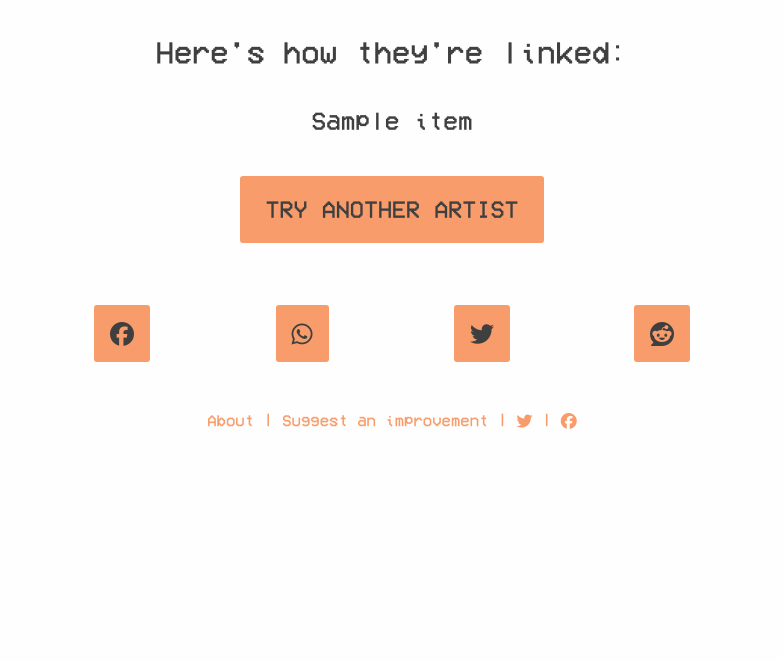
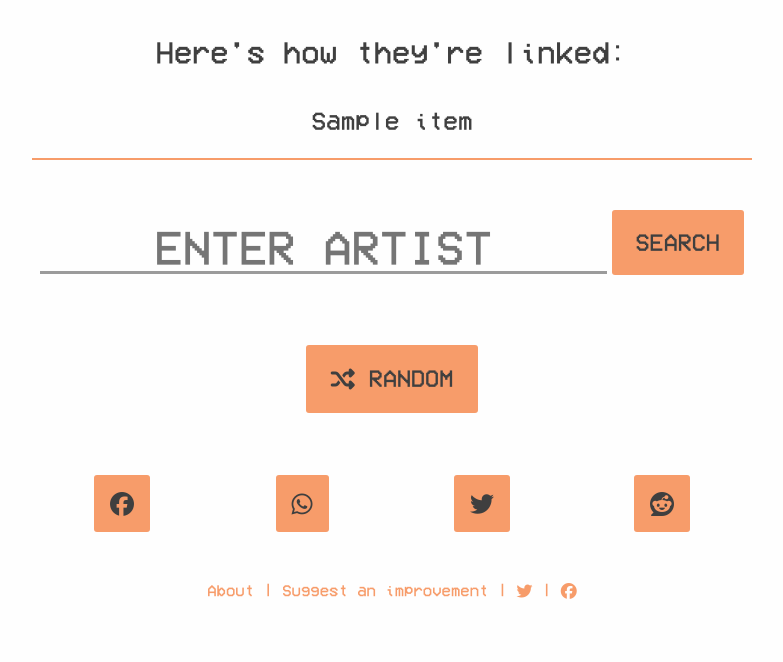
Before and after one commit to sa2812/Six-Degrees-of-Kanye-West, a Flask app: template web/templates/result.html in a window 1280 px wide. Shown: the part 930-1592 px from the top of the page, without its empty margins (248-1031 px from the left). Before the commit the page ends 1359 px from the top, so only its background shows below. Run offline with Flask 2, Linux system fonts and the light colour scheme; the template is opened without the code that fills it: most values are stand-ins (such as "Sample title", 1, 10 or a date in 2020); one stand-in notice (Sample message) is shown; some libraries are stand-ins or nearby versions.

Commit message:
can search for new artist from result screen and more descriptive error message

```diff
--- a/web/templates/index.html
+++ b/web/templates/index.html
@@ -34,7 +34,9 @@
 		{% with messages = get_flashed_messages() %}
 			{% if messages %}
 				{% for message in messages %}
-					<h1 class="not-found">{{ message }}</h1>
+					<h1 class="not-found">Artist not found</h1>
+					<p>Either this artist isn't connected to Kanye West (they might not make tracks featuring other artists) or we've made a mistake. If you think we've made a mistake, please <a href="https://goo.gl/forms/VsTyy0KOqOzZcyYU2" target="_blank">let us know</a>.</p>
+					<hr>
 				{% endfor %}
 			{% endif %}
 		{% endwith %}
--- a/web/templates/result.html
+++ b/web/templates/result.html
@@ -81,9 +81,21 @@
 					{% endif %}
 				{% endfor %}
 			{% endif %}
-		<a class="button" href="{{ url_for('index') }}">Try another artist</a>
+	<hr>
 	</div>
 	</div>
+
+
+	<div class="row">
+		<div class="small-11 medium-9 small-centered columns text-center">
+			<form action="{{url_for('degree')}}" id="degree-submit" method="post">
+				<input type="text" name="artist" class="artist" placeholder="Enter artist" maxlength="50" onkeyup="Expand(this);"/>
+				<input type="submit" class="button form-submit default" id="submit" name="go" value="Search"/>
+			</form>
+			<a class="button" href="{{url_for('random') }}"><i class="fa fa-random" aria-hidden="true"></i> Random</a>
+		</div>
+	</div>
+
 	<div class="row">
 		<div class="small-12 medium-9 small-centered columns">
 			<div class="small-3 text-center columns">
```
